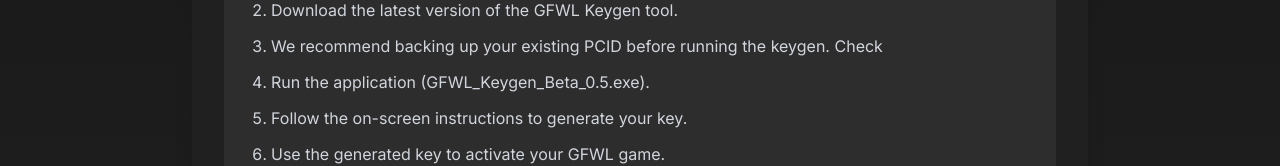
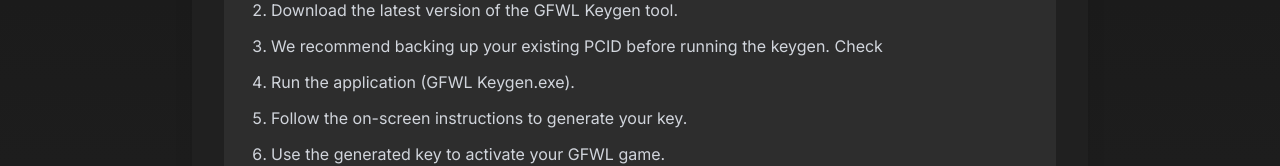
Before and after one commit to 3MERGx/gfwlhub, a Next.js app: page /download in a window 1280 px wide. Shown: the part 558-724 px from the top of the page. Built offline with nearby package versions, Linux system fonts and the light colour scheme; no server answers.

Commit message:
download filename change

```diff
--- a/app/download/page.tsx
+++ b/app/download/page.tsx
@@ -7,7 +7,7 @@
 
 export default function Download() {
   // Download link for GFWL Keygen - direct path to static file
-  const downloadLink = "/downloads/GFWL_Keygen_Beta_0.5.exe";
+  const downloadLink = "/downloads/GFWL Keygen.exe";
 
   // VirusTotal URL for the file (update this after getting the direct link)
   const virusTotalUrl =
@@ -20,7 +20,7 @@
 By proceeding, you acknowledge and accept that all downloads are done at your own risk. GFWL Hub is not responsible for any harm to your device, data loss, or other consequences resulting from the use of downloaded files. We strongly advise keeping your antivirus software up-to-date and exercising caution.`;
 
   // GFWL Keygen specific details
-  const keygenFileName = "GFWL_Keygen_Beta_0.5.exe"; // Updated filename
+  const keygenFileName = "GFWL Keygen.exe"; // Updated filename
 
   return (
     <div className="container mx-auto px-4 py-6 md:py-8">
@@ -77,7 +77,7 @@
                 We recommend backing up your existing PCID before running the
                 keygen. Check
               </li>
-              <li>Run the application (GFWL_Keygen_Beta_0.5.exe).</li>
+              <li>Run the application (GFWL Keygen.exe).</li>
               <li>Follow the on-screen instructions to generate your key.</li>
               <li>Use the generated key to activate your GFWL game.</li>
             </ol>
--- a/scripts/update-download.js
+++ b/scripts/update-download.js
@@ -64,15 +64,15 @@
       "Usage: node scripts/update-download.js <source-file> <target-filename>"
     );
     console.log(
-      "Example: node scripts/update-download.js ./GFWL_Keygen_Beta_0.6.exe GFWL_Keygen_Beta_0.6.exe"
+      "Example: node scripts/update-download.js ./new-keygen.exe GFWL Keygen.exe"
     );
     console.log("\n📋 PR Workflow:");
-    console.log("1. Create a new branch: git checkout -b update-keygen-v0.6");
+    console.log("1. Create a new branch: git checkout -b update-keygen");
     console.log("2. Run this script to update the file");
     console.log(
-      "3. Commit: git add public/downloads/ && git commit -m 'Update keygen to v0.6'"
+      "3. Commit: git add public/downloads/ && git commit -m 'Update keygen'"
     );
-    console.log("4. Push: git push origin update-keygen-v0.6");
+    console.log("4. Push: git push origin update-keygen");
     console.log("5. Create PR on GitHub for review");
     process.exit(1);
   }
@@ -88,18 +88,11 @@
     console.log("\n🎉 File updated successfully!");
     console.log("\n📋 Next steps for PR workflow:");
     console.log("1. Create a new branch:");
-    console.log(
-      "   git checkout -b update-keygen-v" +
-        targetFileName.match(/\d+\.\d+/)?.[0] || "new"
-    );
+    console.log("   git checkout -b update-keygen");
     console.log("2. Add the file:");
     console.log("   git add public/downloads/" + targetFileName);
     console.log("3. Commit with descriptive message:");
-    console.log(
-      '   git commit -m "Update GFWL Keygen to ' +
-        targetFileName.replace(".exe", "") +
-        '"'
-    );
+    console.log('   git commit -m "Update GFWL Keygen"');
     console.log("4. Push the branch:");
     console.log("   git push origin HEAD");
     console.log("5. Create Pull Request on GitHub");
```
Also changed, not shown: public/downloads/README.md, 1 other file (tests, documents, lock files or other folders).
